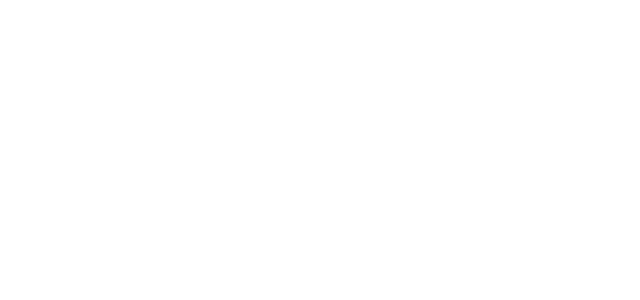
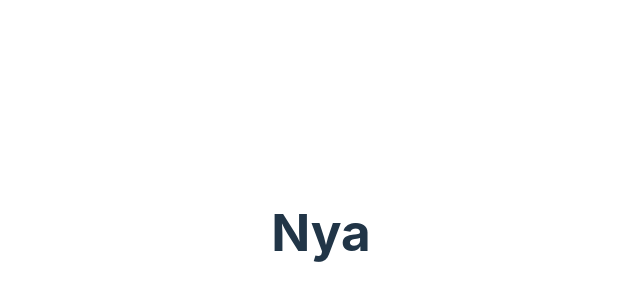
Before and after one commit to DivorcedLance/pe, a React (Vite) app: page / in a window 1280 px wide. Shown: the part 168-468 px from the top of the page, without its empty margins (319-959 px from the left). Built offline with nearby package versions, Linux system fonts and the light colour scheme.

Commit message:
Agregado el encabezado "Nya" a la aplicación

```diff
--- a/src/App.jsx
+++ b/src/App.jsx
@@ -1,10 +1,10 @@
-import { useState } from 'react'
 import './App.css'
 
 function App() {
 
   return (
     <>
+      <h1>Nya</h1>
     </>
   )
 }
```
